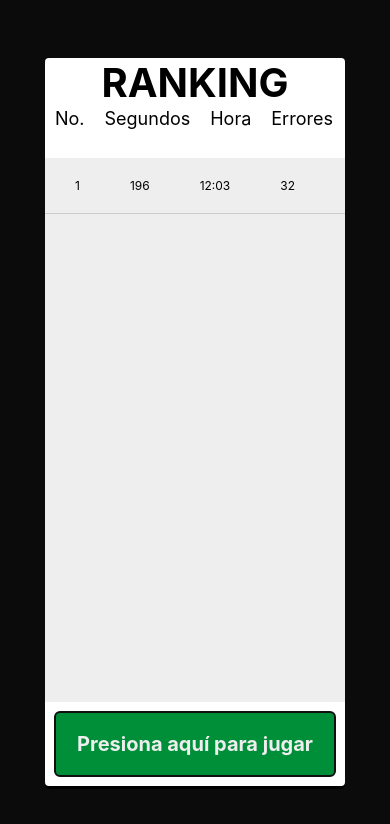
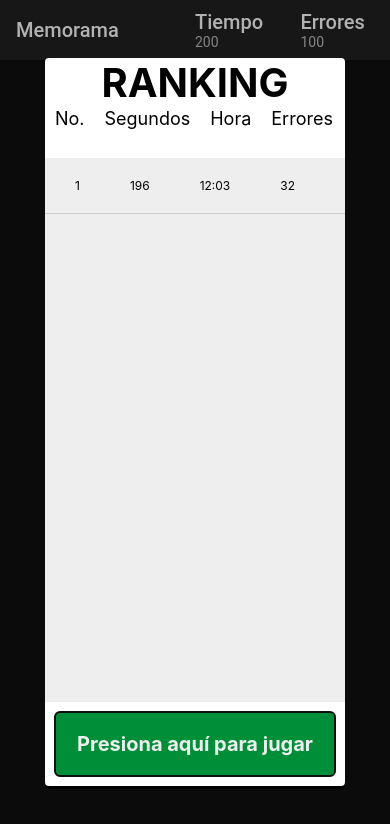
Before and after one commit to jela3105/react-native-memo, a React Native app: screen / in a window 390 px wide. Shown: the top 824 px of the page. Built offline with nearby package versions, Linux system fonts and the light colour scheme.

Commit message:
Add appbar to show the time and mistakes

```diff
--- a/App.js
+++ b/App.js
@@ -8,7 +8,9 @@ import {
   Platform,
   AlertIOS,
   TouchableOpacity,
+  SafeAreaView,
 } from "react-native";
+import { Appbar } from "react-native-paper";
 import { Modal, Cards, Ranking } from "./components";
 import cardsFile from "./assets/cards";
 import ranking from "./assets/ranking";
@@ -115,6 +117,11 @@ export default function App() {
 
   return (
     <View style={styles.container}>
+      <Appbar.Header style={styles.header}>
+        <Appbar.Content style={styles.title} title="Memorama" />
+        <Appbar.Content style={styles.time} title="Tiempo" subtitle="200" />
+        <Appbar.Content style={styles.mistake} title="Errores" subtitle="100" />
+      </Appbar.Header>
       <Cards
         cardsList={cards}
         numColumns={numColumns}
@@ -134,7 +141,6 @@ export default function App() {
 const styles = StyleSheet.create({
   container: {
     flex: 1,
-    paddingTop: 80,
     backgroundColor: "#111111",
   },
   text: {
@@ -149,4 +155,11 @@ const styles = StyleSheet.create({
     margin: 10,
     alignItems: "center",
   },
+  header: {
+    height: 60,
+    backgroundColor: "#222222",
+  },
+  title: {
+    flex: 2,
+  },
 });
```
